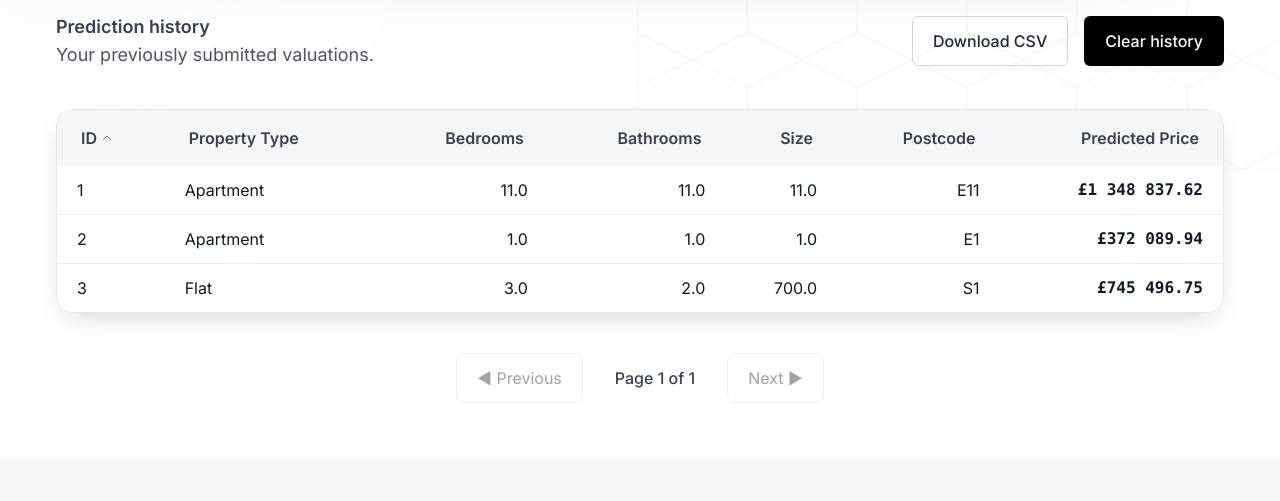
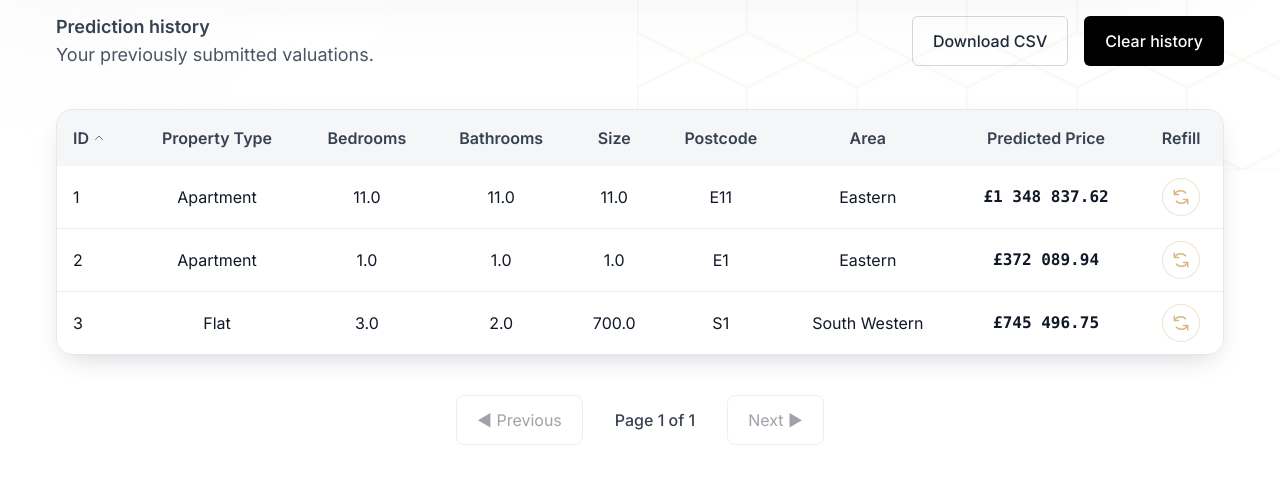
Before and after one commit to 4ndrrw/HDB-Price-Predictor, a Flask app: page /predict in a window 1280 px wide; the page is wider, and only the part inside the window is pictured. Shown: the part 1158-1659 px from the top of that part. Before the commit the page ends 1546 px from the top of that part, so only its background shows below. Run offline with Flask 3, Linux system fonts and the light colour scheme; a user stored in the database is signed in; data comes from the database, SQL or seed files in the repository; both versions use the stored data as it was after the commit; parts of the project's set-up code (start-up, migrations or seed data) failed here and were passed over; some libraries are stand-ins or nearby versions.

Commit message:
Added refill from history feature

```diff
--- a/app/models/prediction.py
+++ b/app/models/prediction.py
@@ -94,6 +94,7 @@ class PredictionHistory:
                 "bedrooms": r["bedrooms"],
                 "bathrooms": r["bathrooms"],
                 "size": r["size"],
+                "area": r["area"],
                 "postcode": r["postcode"],
                 "predicted_price": price,
             })
--- a/app/templates/home.html
+++ b/app/templates/home.html
@@ -180,6 +180,7 @@
                     transition-all duration-300">
             Start a prediction
           </a>
+          {% if not session.get("user_id") %}
             <a href="/login"
               class="px-8 py-3.5 rounded-full text-base font-medium
                       border border-gray-300 text-gray-800
@@ -188,6 +189,7 @@
                       active:scale-[0.97] transition-all duration-300">
               Sign in
             </a>
+          {% endif %}
         </div>
 
         <!-- Scroll cue -->
@@ -245,8 +247,6 @@
     </section>
   </div>
 </div>
-
-
 
 
 <!-- ============================================================
--- a/app/templates/predict.html
+++ b/app/templates/predict.html
@@ -191,7 +191,7 @@
             <!-- Property Type -->
             <div class="space-y-2">
               <label class="text-base font-medium text-gray-700">Property Type</label>
-              <select name="Property Type"
+              <select id="field_property_type" name="Property Type"
                       class="w-full rounded-md border border-gray-300 bg-white px-4 py-2.5 text-base
                              focus:border-black focus:ring-2 focus:ring-black/10 transition">
                 <option>Apartment</option>
@@ -205,7 +205,7 @@
             <!-- Bedrooms -->
             <div class="space-y-2">
               <label class="text-base font-medium text-gray-700">Bedrooms</label>
-              <input name="Bedrooms" type="number" min="0"
+              <input id="field_bedrooms" name="Bedrooms" type="number" min="0"
                      class="w-full rounded-md border border-gray-300 bg-white px-4 py-2.5 text-base
                             focus:border-black focus:ring-2 focus:ring-black/10 transition"/>
             </div>
@@ -213,7 +213,7 @@
             <!-- Bathrooms -->
             <div class="space-y-2">
               <label class="text-base font-medium text-gray-700">Bathrooms</label>
-              <input name="Bathrooms" type="number" min="0"
+              <input id="field_bathrooms" name="Bathrooms" type="number" min="0"
                      class="w-full rounded-md border border-gray-300 bg-white px-4 py-2.5 text-base
                             focus:border-black focus:ring-2 focus:ring-black/10 transition"/>
             </div>
@@ -221,7 +221,7 @@
             <!-- Size -->
             <div class="space-y-2">
               <label class="text-base font-medium text-gray-700">Size (sqft)</label>
-              <input name="Size" type="number" min="0"
+              <input id="field_size" name="Size" type="number" min="0"
                      class="w-full rounded-md border border-gray-300 bg-white px-4 py-2.5 text-base
                             focus:border-black focus:ring-2 focus:ring-black/10 transition"/>
             </div>
@@ -229,7 +229,7 @@
             <!-- Postcode -->
             <div class="space-y-2">
               <label class="text-base font-medium text-gray-700">Postcode</label>
-              <input name="Postcode"
+              <input id="field_postcode" name="Postcode"
                      class="w-full rounded-md border border-gray-300 bg-white px-4 py-2.5 text-base
                             focus:border-black focus:ring-2 focus:ring-black/10 transition"/>
             </div>
@@ -239,7 +239,7 @@
             <div x-data="areaSelect()" @click.outside="open = false" class="space-y-2 relative">
               <label class="text-base font-medium text-gray-700">Area</label>
 
-              <input
+              <input id="field_area_search"
                 x-model="search"
                 @focus="filterOptions()"
                 @input="filterOptions()"
@@ -248,7 +248,7 @@
                 class="w-full rounded-md border border-gray-300 bg-white px-4 py-2.5 text-base
                        focus:border-black focus:ring-2 focus:ring-black/10 transition" />
 
-              <input type="hidden" name="Area" x-model="selectedValue" />
+              <input id="field_area_hidden" type="hidden" name="Area" x-model="selectedValue" />
 
               <div
                 x-show="open"
@@ -391,26 +391,29 @@
         <thead>
           <tr class="bg-gray-100/80 text-gray-700">
 
-            <!-- SORTABLE ID COLUMN -->
+            <!-- ID (left) -->
             <th id="sortIdBtn"
-                class="px-6 py-4 font-semibold text-left cursor-pointer select-none">
+                class="px-4 py-4 font-semibold text-left cursor-pointer select-none">
               <span class="flex items-center gap-1">
                 ID
                 <svg id="sortIcon" xmlns="http://www.w3.org/2000/svg"
-                     class="h-3 w-3 text-gray-500 transition-transform duration-200"
-                     fill="none" viewBox="0 0 24 24" stroke="currentColor">
+                    class="h-3 w-3 text-gray-500 transition-transform duration-200"
+                    fill="none" viewBox="0 0 24 24" stroke="currentColor">
                   <path stroke-linecap="round" stroke-linejoin="round" stroke-width="2"
                         d="M5 15l7-7 7 7" />
                 </svg>
               </span>
             </th>
 
-            <th class="px-6 py-4 font-semibold text-left">Property Type</th>
-            <th class="px-6 py-4 font-semibold text-right">Bedrooms</th>
-            <th class="px-6 py-4 font-semibold text-right">Bathrooms</th>
-            <th class="px-6 py-4 font-semibold text-right">Size</th>
-            <th class="px-6 py-4 font-semibold text-right">Postcode</th>
-            <th class="px-6 py-4 font-semibold text-right">Predicted Price</th>
+            <!-- ALL OTHER COLUMNS CENTERED -->
+            <th class="px-4 py-4 font-semibold text-center">Property Type</th>
+            <th class="px-4 py-4 font-semibold text-center">Bedrooms</th>
+            <th class="px-4 py-4 font-semibold text-center">Bathrooms</th>
+            <th class="px-4 py-4 font-semibold text-center">Size</th>
+            <th class="px-4 py-4 font-semibold text-center">Postcode</th>
+            <th class="px-4 py-4 font-semibold text-center">Area</th>
+            <th class="px-4 py-4 font-semibold text-center">Predicted Price</th>
+            <th class="px-4 py-4 font-semibold text-center">Refill</th>
 
           </tr>
         </thead>
@@ -461,7 +464,6 @@
       </a>
     </div>
   {% endif %}
-
 </section>
 
 
@@ -558,13 +560,14 @@ document.addEventListener("DOMContentLoaded", () => {
   let rows = [
     {% for r in records %}
       {
-        real_id: {{ r.id }},    // <-- real DB id
-        display_id: null,       // <-- per-user index (1,2,3...)
+        real_id: {{ r.id }},
+        display_id: null,
         property_type: "{{ r.property_type }}",
         bedrooms: "{{ r.bedrooms }}",
         bathrooms: "{{ r.bathrooms }}",
         size: "{{ r.size }}",
         postcode: "{{ r.postcode }}",
+        area: "{{ r.area }}",   // <-- ADDED
         price_raw: {% if r.predicted_price is not none %}{{ r.predicted_price }}{% else %}null{% endif %},
         price_display: `{% if r.predicted_price is not none %}£{{ "{:,.2f}".format(r.predicted_price).replace(',', ' ') }}{% else %}N/A{% endif %}`
       },
@@ -599,7 +602,6 @@ document.addEventListener("DOMContentLoaded", () => {
   const rowsPerPage = 10;
   let ascending = true;
 
-  // default sort by display_id
   rows.sort((a, b) => a.display_id - b.display_id);
   sortIcon.style.transform = "rotate(0deg)";
 
@@ -617,13 +619,40 @@ document.addEventListener("DOMContentLoaded", () => {
       tr.className = "transition-all duration-200 hover:bg-gray-100/60";
 
       tr.innerHTML = `
-        <td class="px-5 py-3">${row.display_id}</td>
-        <td class="px-5 py-3">${row.property_type}</td>
-        <td class="px-5 py-3 text-right">${row.bedrooms}</td>
-        <td class="px-5 py-3 text-right">${row.bathrooms}</td>
-        <td class="px-5 py-3 text-right">${row.size}</td>
-        <td class="px-5 py-3 text-right">${row.postcode}</td>
-        <td class="px-5 py-3 text-right font-semibold font-mono">${row.price_display}</td>
+        <td class="px-4 py-3 text-left">${row.display_id}</td>
+        <td class="px-4 py-3 text-center">${row.property_type}</td>
+        <td class="px-4 py-3 text-center">${row.bedrooms}</td>
+        <td class="px-4 py-3 text-center">${row.bathrooms}</td>
+        <td class="px-4 py-3 text-center">${row.size}</td>
+        <td class="px-4 py-3 text-center">${row.postcode}</td>
+        <td class="px-4 py-3 text-center">${row.area}</td>
+        <td class="px-4 py-3 text-center font-semibold font-mono">${row.price_display}</td>
+
+        <td class="px-3 py-3 text-center">
+          <button
+            class="p-2 rounded-full border border-[#d9b582]/40 bg-white hover:bg-[#d9b582]/10 transition group"
+            data-prop="${row.property_type}"
+            data-bed="${row.bedrooms}"
+            data-bath="${row.bathrooms}"
+            data-size="${row.size}"
+            data-post="${row.postcode}"
+            data-area="${row.area}"
+            onclick="refillForm(this)"
+          >
+            <svg xmlns="http://www.w3.org/2000/svg"
+                class="h-5 w-5 text-[#d9b582] group-hover:text-black transition"
+                fill="none" viewBox="0 0 24 24" stroke="currentColor" stroke-width="1.8">
+              <path stroke-linecap="round" stroke-linejoin="round"
+                    d="M4.5 9A7.5 7.5 0 0112 4.5c2.1 0 4.1.9 5.5 2.5" />
+              <path stroke-linecap="round" stroke-linejoin="round"
+                    d="M19.5 15A7.5 7.5 0 0112 19.5c-2.1 0-4.1-.9-5.5-2.5" />
+              <path stroke-linecap="round" stroke-linejoin="round"
+                    d="M4 4v5h5" />
+              <path stroke-linecap="round" stroke-linejoin="round"
+                    d="M20 20v-5h-5" />
+            </svg>
+          </button>
+        </td>
       `;
       tableBody.appendChild(tr);
     });
@@ -662,10 +691,9 @@ document.addEventListener("DOMContentLoaded", () => {
   };
 
   // -------------------------------
-  // CSV Download (exports REAL DB id)
+  // CSV Download
   // -------------------------------
   downloadBtn.onclick = () => {
-
     let csv = "Real ID,Display ID,Property Type,Bedrooms,Bathrooms,Size,Postcode,Predicted Price\n";
 
     rows.forEach(r => {
@@ -689,5 +717,33 @@ document.addEventListener("DOMContentLoaded", () => {
 
 });
 </script>
+
+<script>
+function refillForm(btn) {
+
+  // BASIC FIELDS
+  document.getElementById("field_property_type").value = btn.dataset.prop;
+  document.getElementById("field_bedrooms").value      = btn.dataset.bed;
+  document.getElementById("field_bathrooms").value     = btn.dataset.bath;
+  document.getElementById("field_size").value          = btn.dataset.size;
+  document.getElementById("field_postcode").value      = btn.dataset.post;
+
+  // AREA FIELD
+  const areaSearch   = document.getElementById("field_area_search");
+  const areaSelected = document.getElementById("field_area_hidden");
+
+  if (areaSearch && areaSelected) {
+    areaSearch.value   = btn.dataset.area;
+    areaSelected.value = btn.dataset.area;
+
+    // Trigger Alpine filtering
+    areaSearch.dispatchEvent(new Event("input"));
+  }
+
+  // Scroll back to form
+  window.scrollTo({ top: 0, behavior: "smooth" });
+}
+</script>
+
 {% endif %}
 {% endblock %}
```
Also changed, not shown: prediction_history.db. Lines whose indentation alone changed are shown as unchanged.
